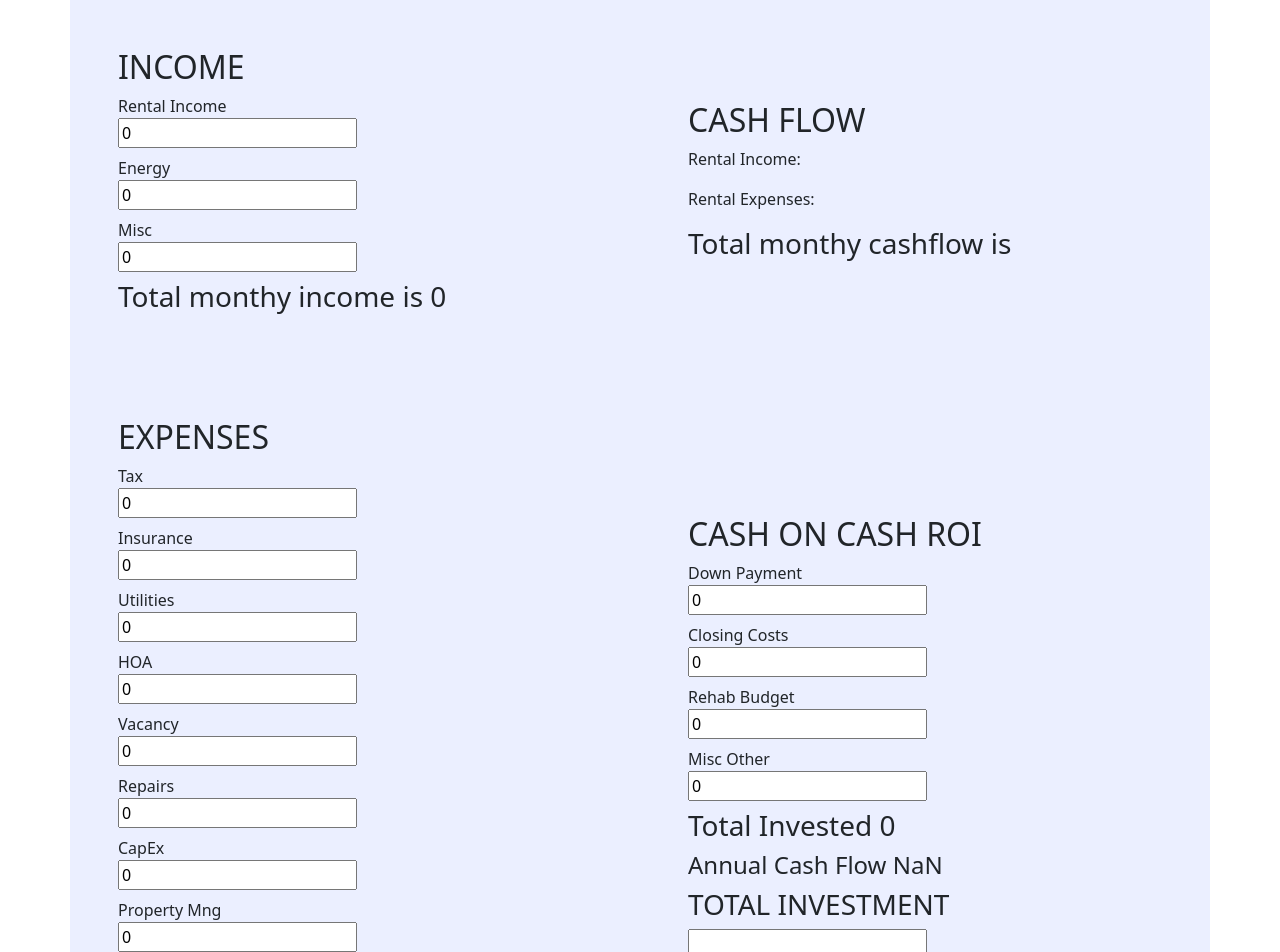
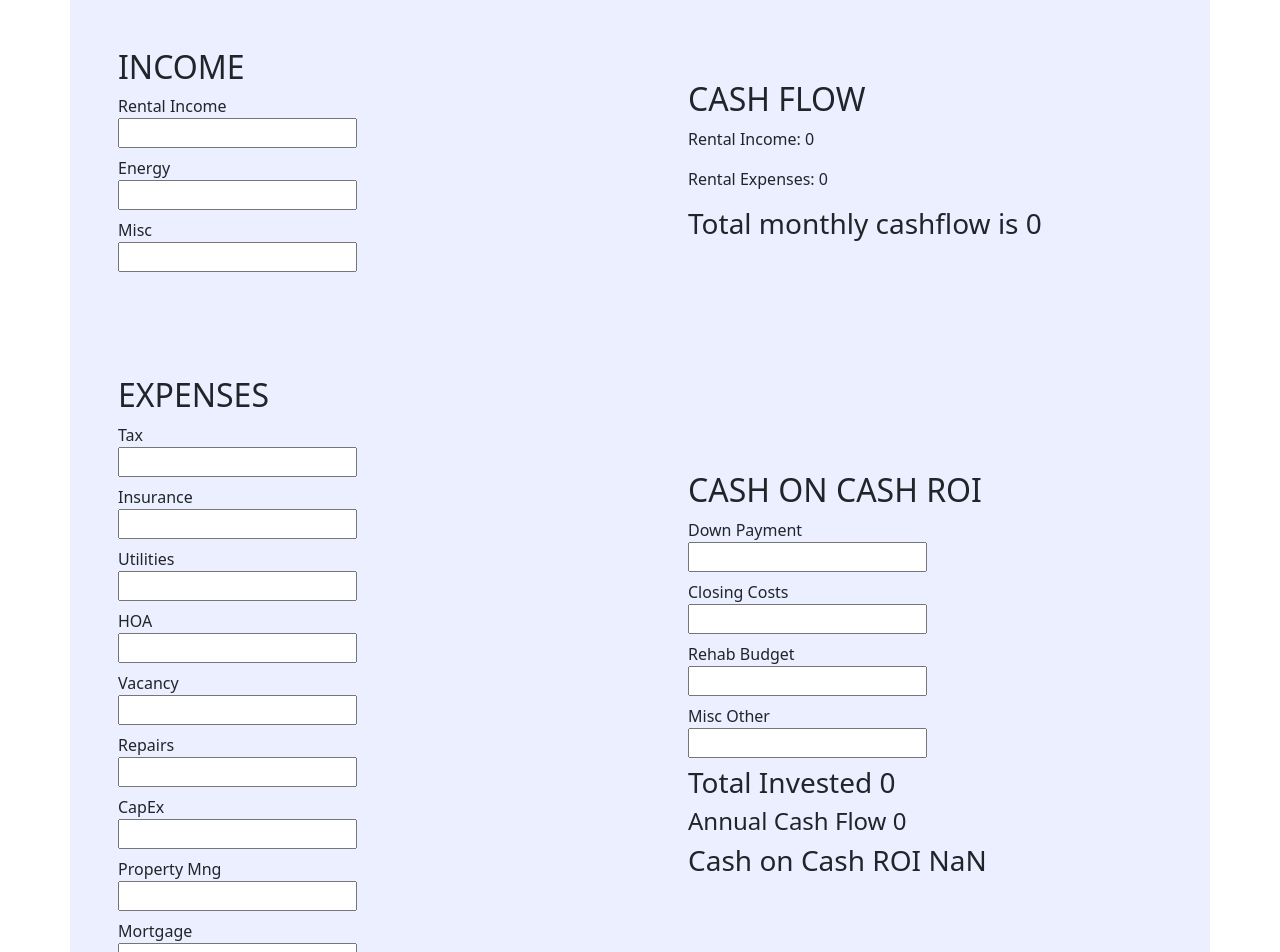
Before and after one commit to maderi21/ROI, a React (Create React App) app in the folder rentals/: page / in a window 1280 px wide. Shown: the top 952 px of the page. Built offline with nearby package versions, Linux system fonts and the light colour scheme.

Commit message:
Outcome logic

```diff
--- a/rentals/src/App.js
+++ b/rentals/src/App.js
@@ -1,3 +1,4 @@
+import React, { useState } from "react";
 import "bootstrap/dist/css/bootstrap.min.css";
 import "./custom.scss";
 import Income from "./components/Income";
@@ -7,29 +8,113 @@ import CashRoi from "./components/CashRoi";
 import Outcome from "./components/Outcome";
 
 function App() {
+  const [incomeValues, setIncomeValues] = useState({
+    rentalIncome: 0,
+    energy: 0,
+    misc: 0,
+  });
+
+  const [expenseValues, setExpenseValues] = useState({
+    tax: 0,
+    insurance: 0,
+    utilities: 0,
+    hoa: 0,
+    vacancy: 0,
+    repairs: 0,
+    capEx: 0,
+    propertyMng: 0,
+    mortgage: 0,
+  });
+
+  const [outcomeValues, setOutcomeValues] = useState({
+    downPayment: 0,
+    closingCosts: 0,
+    rehabBudget: 0,
+    miscOther: 0,
+  });
+
+  const handleIncomeChange = (values) => {
+    setIncomeValues(values);
+  };
+
+  const handleExpenseChange = (values) => {
+    setExpenseValues(values);
+  };
+
+  const handleOutcomeChange = (values) => {
+    setOutcomeValues(values);
+  };
+
+  const cashFlow =
+    incomeValues.rentalIncome +
+    incomeValues.energy +
+    incomeValues.misc -
+    (expenseValues.tax +
+      expenseValues.insurance +
+      expenseValues.utilities +
+      expenseValues.hoa +
+      expenseValues.vacancy +
+      expenseValues.repairs +
+      expenseValues.capEx +
+      expenseValues.propertyMng +
+      expenseValues.mortgage);
+
+  const sumIncome =
+    incomeValues.rentalIncome + incomeValues.energy + incomeValues.misc;
+
+  const sumExpenses =
+    expenseValues.tax +
+    expenseValues.insurance +
+    expenseValues.utilities +
+    expenseValues.hoa +
+    expenseValues.vacancy +
+    expenseValues.repairs +
+    expenseValues.capEx +
+    expenseValues.propertyMng +
+    expenseValues.mortgage;
+
+  const sumInvestment =
+    outcomeValues.downPayment +
+    outcomeValues.closingCosts +
+    outcomeValues.rehabBudget +
+    outcomeValues.miscOther;
+
+  const annCashFlow = cashFlow * 12;
+
+  const cashRoi = ((annCashFlow / sumInvestment) * 100).toFixed(2);
+
   return (
     <div className="bg-primary container">
       <section>
         <div className="row align-items-center">
           <div className="col-md p-5">
-            <Income />
+            <Income onIncomeChange={handleIncomeChange} />
           </div>
           <div className="col-md p-5">
-            <CashFlow />
+            <CashFlow
+              cashFlow={cashFlow}
+              sumIncome={sumIncome}
+              sumExpenses={sumExpenses}
+            />
           </div>
         </div>
       </section>
       <section>
         <div className="row align-items-center">
           <div className="col-md p-5">
-            <Expenses />
+            <Expenses onExpenseChange={handleExpenseChange} />
           </div>
           <div className="col-md p-5">
-            <CashRoi />
+            <CashRoi
+              onOutcomeChange={handleOutcomeChange}
+              sumInvestment={sumInvestment}
+              annCashFlow={annCashFlow}
+              cashRoi={cashRoi}
+            />
           </div>
         </div>
       </section>
-      <Outcome />
+      <Outcome cashRoi={cashRoi} />
     </div>
   );
 }
--- a/rentals/src/components/CashFlow.jsx
+++ b/rentals/src/components/CashFlow.jsx
@@ -7,7 +7,7 @@ const CashFlow = ({ cashFlow, sumIncome, sumExpenses }) => {
       <p>Rental Income: {sumIncome}</p>
       <p>Rental Expenses: {sumExpenses}</p>
       <div>
-        <h3>Total monthy cashflow is {cashFlow}</h3>
+        <h3>Total monthly cashflow is {cashFlow}</h3>
       </div>
     </div>
   );
--- a/rentals/src/components/CashRoi.jsx
+++ b/rentals/src/components/CashRoi.jsx
@@ -1,79 +1,64 @@
-import React, { useState } from "react";
+import React from "react";
 
-const CashRoi = ({ cashFlow }) => {
-  const [downPayment, setDownPayment] = useState(0);
-  const [closingCosts, setClosingCosts] = useState(0);
-  const [rehabBudget, setRehabBudget] = useState(0);
-  const [miscOther, setMiscOther] = useState(0);
+const CashRoi = ({ onOutcomeChange, sumInvestment, annCashFlow, cashRoi }) => {
+  const handleOutcomeChange = (event) => {
+    const name = event.target.name;
+    const value = parseInt(event.target.value, 10) || 0;
 
-  const handleDownPayment = (e) => {
-    setDownPayment(parseInt(e.target.value));
+    onOutcomeChange((prevValues) => ({
+      ...prevValues,
+      [name]: value,
+    }));
   };
-
-  const handleClosingCosts = (e) => {
-    setClosingCosts(parseInt(e.target.value));
-  };
-
-  const handleRehabBudget = (e) => {
-    setRehabBudget(parseInt(e.target.value));
-  };
-
-  const handleMiscOther = (e) => {
-    setMiscOther(parseInt(e.target.value));
-  };
-
-  const sumInvestment = downPayment + closingCosts + rehabBudget + miscOther;
-  const AnnChashFlow = cashFlow * 12;
 
   return (
     <div>
       <h2>CASH ON CASH ROI</h2>
       <div>
-        <label htmlFor="monthlyRent">Down Payment</label>
+        <label>Down Payment</label>
         <input
           type="number"
-          value={downPayment}
+          name="downPayment"
           className="d-flex flex-row mb-2"
-          onChange={handleDownPayment}
+          onChange={handleOutcomeChange}
         />
       </div>
       <div>
-        <label htmlFor="monthlyRent">Closing Costs</label>
+        <label>Closing Costs</label>
         <input
           type="number"
-          value={closingCosts}
+          name="closingCosts"
           className="d-flex flex-row mb-2"
-          onChange={handleClosingCosts}
+          onChange={handleOutcomeChange}
         />
       </div>
       <div>
-        <label htmlFor="monthlyRent">Rehab Budget</label>
+        <label>Rehab Budget</label>
         <input
           type="number"
-          value={rehabBudget}
+          name="rehabBudget"
           className="d-flex flex-row mb-2"
-          onChange={handleRehabBudget}
+          onChange={handleOutcomeChange}
         />
       </div>
       <div>
-        <label htmlFor="monthlyRent">Misc Other</label>
+        <label>Misc Other</label>
         <input
           type="number"
-          value={miscOther}
+          name="miscOther"
           className="d-flex flex-row mb-2"
-          onChange={handleMiscOther}
+          onChange={handleOutcomeChange}
         />
       </div>
       <div>
         <h3>Total Invested {sumInvestment}</h3>
       </div>
       <div>
-        <h4>Annual Cash Flow {AnnChashFlow}</h4>
+        <h4>Annual Cash Flow {annCashFlow}</h4>
       </div>
       <div>
-        <h3>TOTAL INVESTMENT</h3>
+        <h3>Cash on Cash ROI {cashRoi} </h3>
       </div>
-      <input type="number" id="monthlyRent" className="d-flex flex-row mb-2" />
     </div>
   );
 };
--- a/rentals/src/components/Expenses.jsx
+++ b/rentals/src/components/Expenses.jsx
@@ -1,149 +1,99 @@
-import React, { useState } from "react";
+import React from "react";
 
-const Expenses = () => {
-  const [tax, setTax] = useState(0);
-  const [insurance, setInsurance] = useState(0);
-  const [utilities, setUtilities] = useState(0);
-  const [hoa, setHoa] = useState(0);
-  const [vacancy, setVacancy] = useState(0);
-  const [repairs, setRepairs] = useState(0);
-  const [capEx, setCapEx] = useState(0);
-  const [propertyMng, setPropertyMng] = useState(0);
-  const [mortgage, setMortgage] = useState(0);
+const Expenses = ({ onExpenseChange }) => {
+  const handleInputChange = (event) => {
+    const name = event.target.name;
+    const value = parseInt(event.target.value, 10) || 0;
 
-  const handleTax = (e) => {
-    setTax(parseInt(e.target.value));
+    onExpenseChange((prevValues) => ({
+      ...prevValues,
+      [name]: value,
+    }));
   };
-
-  const handleInsurance = (e) => {
-    setInsurance(parseInt(e.target.value));
-  };
-
-  const handleUtilities = (e) => {
-    setUtilities(parseInt(e.target.value));
-  };
-
-  const handleHoa = (e) => {
-    setHoa(parseInt(e.target.value));
-  };
-
-  const handleVacancy = (e) => {
-    setVacancy(parseInt(e.target.value));
-  };
-
-  const handleRepairs = (e) => {
-    setRepairs(parseInt(e.target.value));
-  };
-
-  const handleCapEx = (e) => {
-    setCapEx(parseInt(e.target.value));
-  };
-
-  const handlePropertyMng = (e) => {
-    setPropertyMng(parseInt(e.target.value));
-  };
-
-  const handleMortgage = (e) => {
-    setMortgage(parseInt(e.target.value));
-  };
-
-  const sumExpenses =
-    tax +
-    insurance +
-    utilities +
-    hoa +
-    vacancy +
-    repairs +
-    capEx +
-    propertyMng +
-    mortgage;
 
   return (
     <div>
       <h2>EXPENSES</h2>
       <div>
-        <label htmlFor="monthlyRent">Tax</label>
+        <label>Tax</label>
         <input
           type="number"
-          value={tax}
+          name="tax"
           className="d-flex flex-row mb-2"
-          onChange={handleTax}
+          onChange={handleInputChange}
         />
       </div>
       <div>
-        <label htmlFor="monthlyRent">Insurance</label>
+        <label>Insurance</label>
         <input
           type="number"
-          value={insurance}
+          name="insurance"
           className="d-flex flex-row mb-2"
-          onChange={handleInsurance}
+          onChange={handleInputChange}
         />
       </div>
       <div>
-        <label htmlFor="monthlyRent">Utilities</label>
+        <label>Utilities</label>
         <input
           type="number"
-          value={utilities}
+          name="utilities"
           className="d-flex flex-row mb-2"
-          onChange={handleUtilities}
+          onChange={handleInputChange}
         />
       </div>
       <div>
-        <label htmlFor="monthlyRent">HOA</label>
+        <label>HOA</label>
         <input
           type="number"
-          value={hoa}
+          name="hoa"
           className="d-flex flex-row mb-2"
-          onChange={handleHoa}
+          onChange={handleInputChange}
         />
       </div>
       <div>
-        <label htmlFor="monthlyRent">Vacancy</label>
+        <label>Vacancy</label>
         <input
           type="number"
-          value={vacancy}
+          name="vacancy"
           className="d-flex flex-row mb-2"
-          onChange={handleVacancy}
+          onChange={handleInputChange}
         />
       </div>
       <div>
-        <label htmlFor="monthlyRent">Repairs</label>
+        <label>Repairs</label>
         <input
           type="number"
-          value={repairs}
+          name="repairs"
           className="d-flex flex-row mb-2"
-          onChange={handleRepairs}
+          onChange={handleInputChange}
         />
       </div>
       <div>
-        <label htmlFor="monthlyRent">CapEx</label>
+        <label>CapEx</label>
         <input
           type="number"
-          value={capEx}
+          name="capEx"
           className="d-flex flex-row mb-2"
-          onChange={handleCapEx}
+          onChange={handleInputChange}
         />
       </div>
       <div>
-        <label htmlFor="monthlyRent">Property Mng</label>
+        <label>Property Mng</label>
         <input
           type="number"
-          value={propertyMng}
-          onChange={handlePropertyMng}
+          name="propertyMng"
+          onChange={handleInputChange}
           className="d-flex flex-row mb-2"
         />
       </div>
       <div>
-        <label htmlFor="monthlyRent">Mortgage</label>
+        <label>Mortgage</label>
         <input
           type="number"
-          value={mortgage}
-          onChange={handleMortgage}
+          name="mortgage"
+          onChange={handleInputChange}
           className="d-flex flex-row mb-2"
         />
-      </div>
-      <div>
-        <h3>Total monthly expenses {sumExpenses}</h3>
       </div>
     </div>
   );
--- a/rentals/src/components/Income.jsx
+++ b/rentals/src/components/Income.jsx
@@ -1,23 +1,15 @@
-import React, { useState } from "react";
+import React from "react";
 
-const Income = () => {
-  const [rent, setRent] = useState(0);
-  const [energy, setEnergy] = useState(0);
-  const [misc, setMisc] = useState(0);
+const Income = ({ onIncomeChange }) => {
+  const handleInputChange = (event) => {
+    const name = event.target.name;
+    const value = parseInt(event.target.value, 10) || 0;
 
-  const handleRent = (e) => {
-    setRent(parseInt(e.target.value));
+    onIncomeChange((prevValues) => ({
+      ...prevValues,
+      [name]: value,
+    }));
   };
-
-  const handleEnergy = (e) => {
-    setEnergy(parseInt(e.target.value));
-  };
-
-  const handleMisc = (e) => {
-    setMisc(parseInt(e.target.value));
-  };
-
-  const sumIncome = rent + energy + misc;
 
   return (
     <div>
@@ -26,31 +18,28 @@ const Income = () => {
         <label htmlFor="monthlyRent">Rental Income</label>
         <input
           type="number"
-          value={rent}
+          name="rentalIncome"
           className="d-flex flex-row mb-2"
-          onChange={handleRent}
+          onChange={handleInputChange}
         />
       </div>
       <div>
         <label htmlFor="monthlyRent">Energy</label>
         <input
           type="number"
-          value={energy}
+          name="energy"
           className="d-flex flex-row mb-2"
-          onChange={handleEnergy}
+          onChange={handleInputChange}
         />
       </div>
       <div>
         <label htmlFor="monthlyRent">Misc</label>
         <input
           type="number"
-          value={misc}
+          name="misc"
           className="d-flex flex-row mb-2"
-          onChange={handleMisc}
+          onChange={handleInputChange}
         />
-      </div>
-      <div>
-        <h3>Total monthy income is {sumIncome}</h3>
       </div>
     </div>
   );
```
Also changed, not shown: rentals/public/index.html (+11 -0 lines), rentals/src/components/Outcome.jsx (+8 -5 lines).
